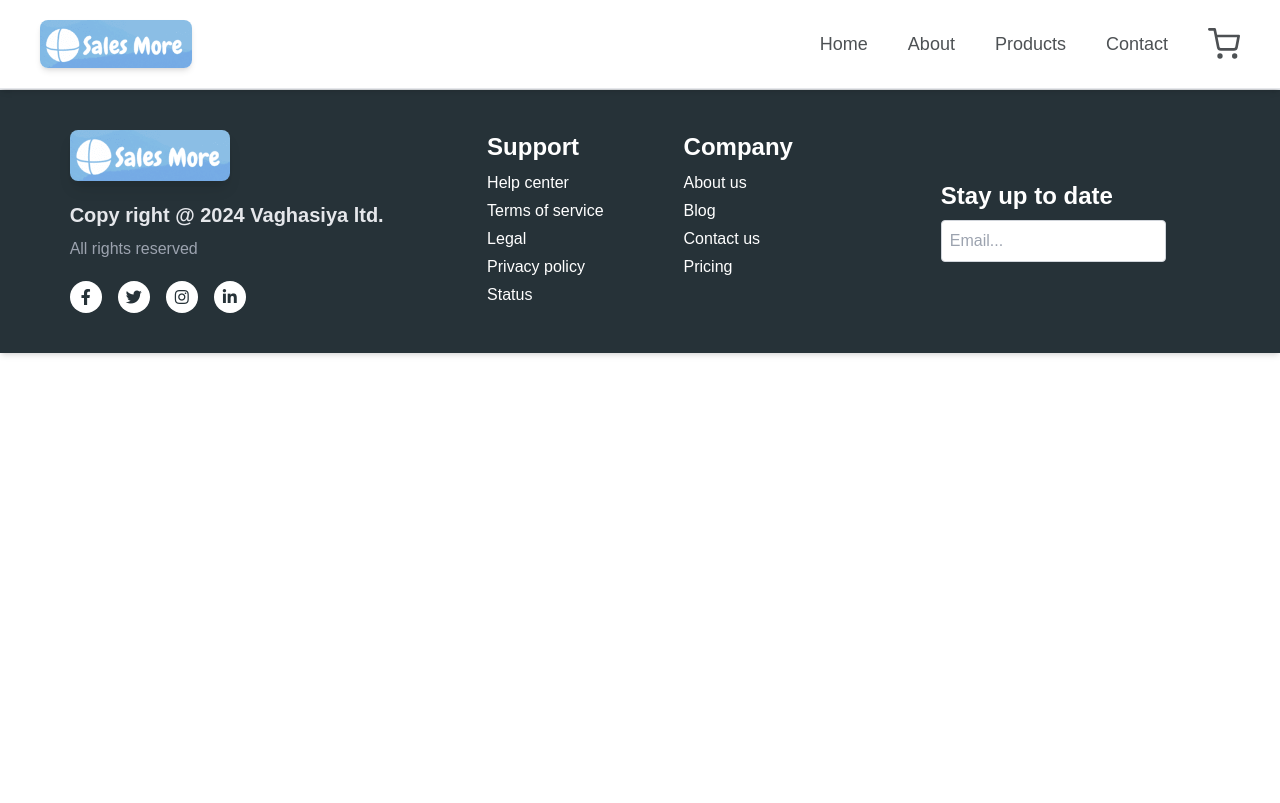
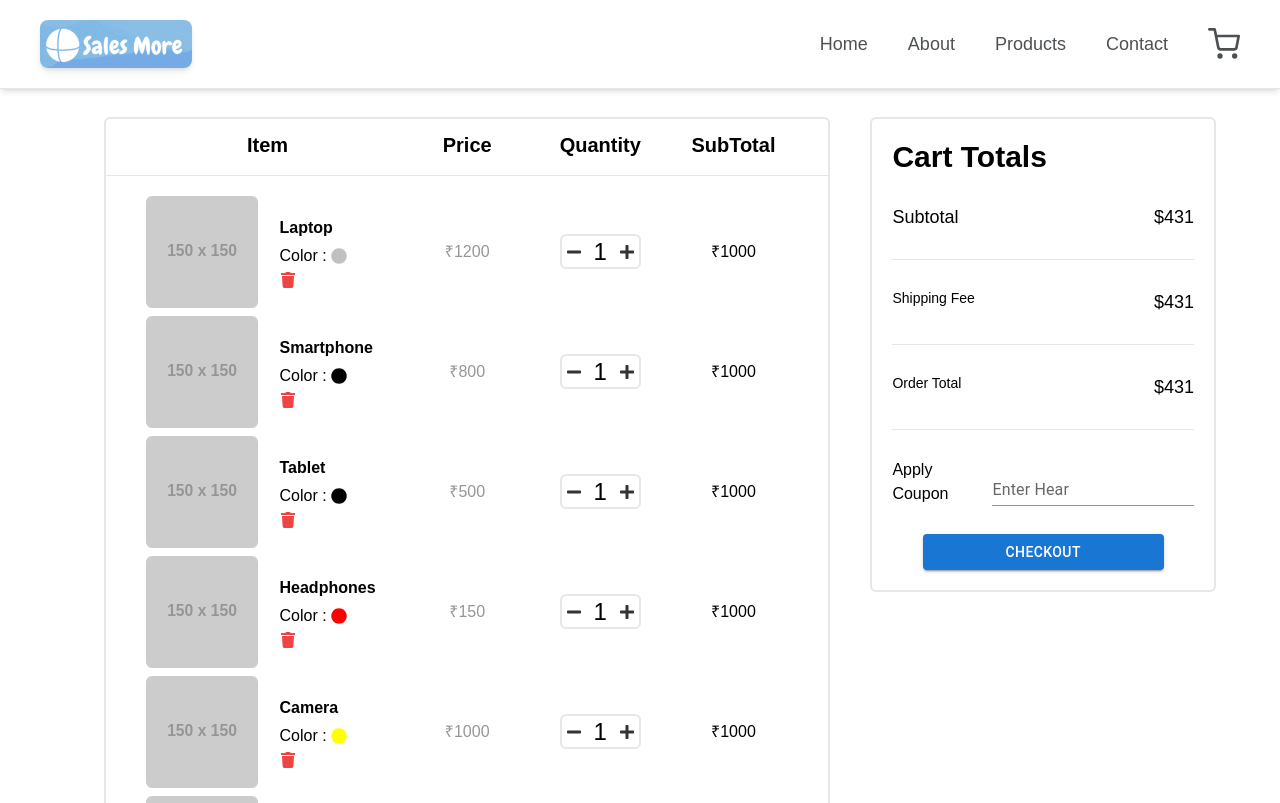
Before and after one commit to harshwebelite21/Sales-More-Fronted, a React (Vite) app: page /cart in a window 1280 px wide. Shown: the top 803 px of the page. Built offline with nearby package versions, Linux system fonts and the light colour scheme.

Commit message:
Shopping Cart

```diff
--- a/src/App.tsx
+++ b/src/App.tsx
@@ -6,6 +6,7 @@ import { Route, Routes } from "react-router-dom";
 import Footer from "./components/Footer";
 import { Products } from "./modules/Products";
 import { SingleProduct } from "./modules/SingleProduct";
+import { ShoppingCart } from "./modules/ShoppingCart";
 
 const App = () => {
   return (
@@ -16,6 +17,7 @@ const App = () => {
         <Route path="about" element={<AboutSection />} />
         <Route path="products" element={<Products />} />
         <Route path="/products/:id" element={<SingleProduct />} />
+        <Route path="/cart" element={<ShoppingCart />} />
       </Routes>
       <Footer />
     </>
--- /dev/null
+++ b/src/modules/ShoppingCart/Components/CartCalculations.tsx
@@ -0,0 +1,35 @@
+import { Button, TextField } from "@mui/material";
+
+const CartCalculations = () => {
+  return (
+    <div className="w-full rounded-md my-3  border-2 p-5 sticky top-24  flex flex-col gap-7 ">
+      <div className="font-bold text-3xl">Cart Totals</div>
+      <div className="flex justify-between ">
+        <h3 className="text-bold text-lg">Subtotal</h3>
+        <p className="text-bold text-lg">$431</p>
+      </div>
+      <hr />
+      <div className="flex justify-between ">
+        <h3 className="text-bold text-sm">Shipping Fee</h3>
+        <div className="text-bold text-lg">$431</div>
+      </div>
+      <hr />
+      <div className="flex justify-between ">
+        <h3 className="text-bold text-sm">Order Total</h3>
+        <div className="text-bold text-lg">$431</div>
+      </div>
+      <hr />
+      <div className="flex items-center gap-2">
+        <label htmlFor="coupon">Apply Coupon</label>
+        <TextField id="standard-basic" label="Enter Hear" variant="standard" />
+      </div>
+      <div className="w-full flex-center ">
+        <Button variant="contained" className="w-[80%] mx-auto">
+          CheckOut
+        </Button>
+      </div>
+    </div>
+  );
+};
+
+export default CartCalculations;
--- /dev/null
+++ b/src/modules/ShoppingCart/Components/CartItem.tsx
@@ -0,0 +1,130 @@
+import { FaCircle, FaTrash } from "react-icons/fa";
+import CartAmountToggle from "../../SingleProduct/Components/CartAmountToggle";
+import { useState } from "react";
+
+const products = [
+  {
+    id: 1,
+    name: "Laptop",
+    image: "https://via.placeholder.com/150",
+    color: "Silver",
+    price: 1200,
+    quantity: 2,
+  },
+  {
+    id: 2,
+    name: "Smartphone",
+    image: "https://via.placeholder.com/150",
+    color: "Black",
+    price: 800,
+    quantity: 1,
+  },
+  {
+    id: 3,
+    name: "Tablet",
+    image: "https://via.placeholder.com/150",
+    color: "Space Gray",
+    price: 500,
+    quantity: 3,
+  },
+  {
+    id: 4,
+    name: "Headphones",
+    image: "https://via.placeholder.com/150",
+    color: "red",
+    price: 150,
+    quantity: 2,
+  },
+  {
+    id: 5,
+    name: "Camera",
+    image: "https://via.placeholder.com/150",
+    color: "yellow",
+    price: 1000,
+    quantity: 1,
+  },
+  {
+    id: 6,
+    name: "Smartwatch",
+    image: "https://via.placeholder.com/150",
+    color: "Gold",
+    price: 300,
+    quantity: 2,
+  },
+];
+
+const CartItem = () => {
+  const removeItem = (id: number) => {
+    console.log("Remove item with id:", id);
+  };
+  const [quantity, setQuantity] = useState(1);
+
+  const increaseQuantity = () => {
+    setQuantity((prevQuantity) => prevQuantity + 1);
+  };
+
+  const decreaseQuantity = () => {
+    setQuantity((prevQuantity) => Math.max(prevQuantity - 1, 1));
+  };
+
+  return (
+    <div className="w-[90%] mx-auto  rounded-md my-3  border-2">
+      <div className=" w-[90%] mx-auto grid lg:grid-cols-5 grid-cols-4 gap-4 font-bold text-xl my-3">
+        <div className=" lg:col-span-2 flex-center">Item</div>
+        <div className=" flex-center">Price</div>
+        <div className="  flex-center">Quantity</div>
+        <div className=" flex-center">SubTotal</div>
+      </div>
+      <hr className="my-4" />
+      <div className="w-[90%] mx-auto">
+        {products.map((product) => {
+          return (
+            <div key={product.id} className="grid grid-cols-5 gap-4 ">
+              <div className="grid grid-cols-1 lg:grid-cols-2 col-span-2 items-center  ">
+                <div className="m-1 hidden lg:flex">
+                  <img
+                    src={product.image}
+                    alt={product.image}
+                    className="size-28 rounded-md"
+                  />
+                </div>
+
+                <div className="flex flex-col gap-1 m-3 ">
+                  <div className="font-bold">{product.name}</div>
+                  <div className="flex items-center">
+                    <span className="pr-1">Color : </span>
+                    <span>
+                      <FaCircle color={product.color} />
+                    </span>
+                  </div>
+                  <div
+                    className=" cursor-pointer "
+                    onClick={() => removeItem(product.id)}
+                  >
+                    <FaTrash className="text-red-500" />
+                  </div>
+                </div>
+              </div>
+
+              <div className="  flex-center text-bold font-sans text-[#969696]">
+                ₹{product.price}
+              </div>
+              <div className="flex-center">
+                <div className=" flex-center h-10">
+                  <CartAmountToggle
+                    quantity={quantity}
+                    increaseQuantity={increaseQuantity}
+                    decreaseQuantity={decreaseQuantity}
+                  />
+                </div>
+              </div>
+              <div className="flex-center ">₹1000</div>
+            </div>
+          );
+        })}
+      </div>
+    </div>
+  );
+};
+
+export default CartItem;
--- /dev/null
+++ b/src/modules/ShoppingCart/Components/CartItems.tsx
@@ -0,0 +1,11 @@
+import CartItem from "./CartItem";
+
+const CartItems = () => {
+  return (
+    <div className="w-full">
+      <CartItem />
+    </div>
+  );
+};
+
+export default CartItems;
--- /dev/null
+++ b/src/modules/ShoppingCart/ShoppingCart.tsx
@@ -0,0 +1,17 @@
+import CartCalculations from "./Components/CartCalculations";
+import CartItems from "./Components/CartItems";
+
+const ShoppingCart = () => {
+  return (
+    <div className="flex flex-col md:flex-row w-[90%] mx-auto relative">
+      <div className="w-[70%] my-4">
+        <CartItems />
+      </div>
+      <div className="w-[30%] my-4">
+        <CartCalculations />
+      </div>
+    </div>
+  );
+};
+
+export default ShoppingCart;
--- /dev/null
+++ b/src/modules/ShoppingCart/index.ts
@@ -0,0 +1,3 @@
+import ShoppingCart from "./ShoppingCart";
+
+export { ShoppingCart };
--- a/src/modules/SingleProduct/Components/CartAmountToggle.tsx
+++ b/src/modules/SingleProduct/Components/CartAmountToggle.tsx
@@ -12,7 +12,7 @@ const CartAmountToggle: React.FC<CartAmountToggleProps> = ({
   increaseQuantity,
   decreaseQuantity,
 }) => (
-  <div className="flex flex-center bg-white border-2 rounded-md p-[10px] gap-3 h-[50px]">
+  <div className="flex flex-center bg-white border-2 rounded-md p-1 gap-3 h-[35px]">
     <FaMinus
       className="text-[#333] cursor-pointer hover:text-[#007bff]"
       onClick={decreaseQuantity}
```
